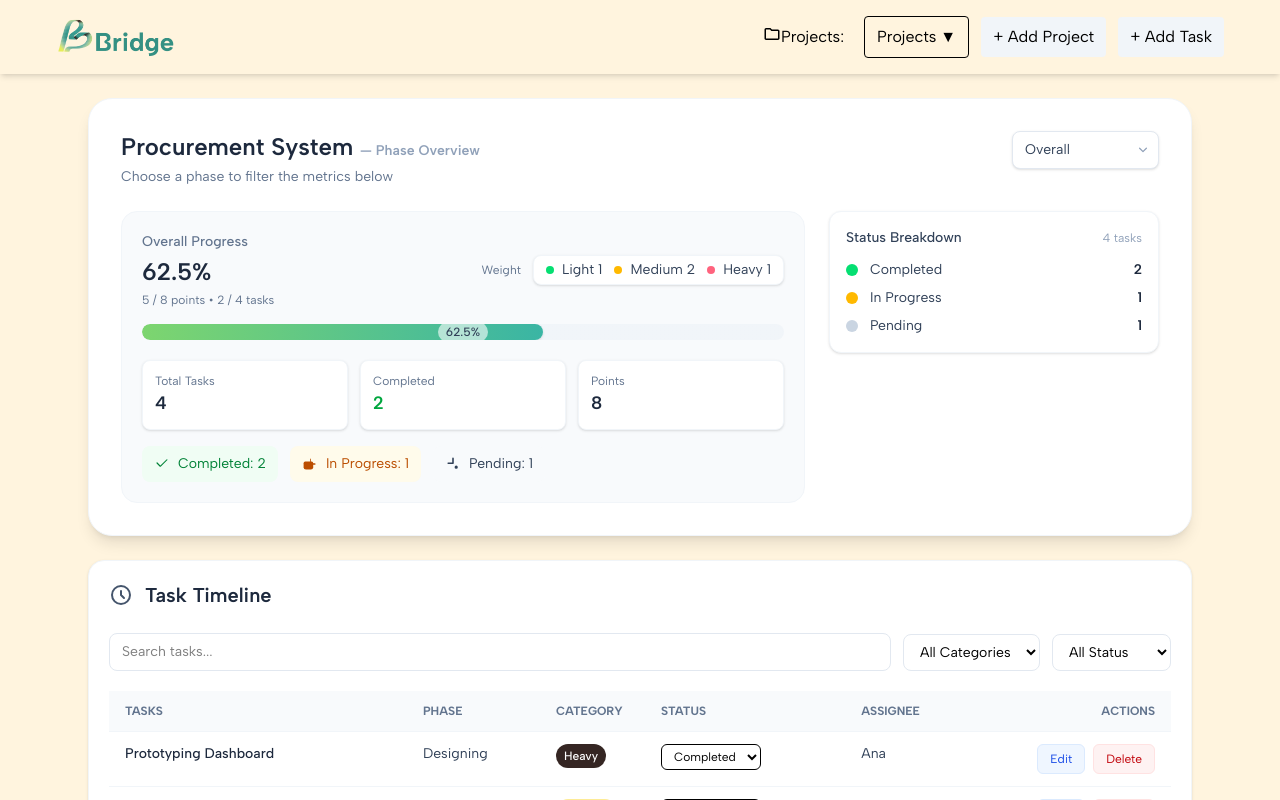
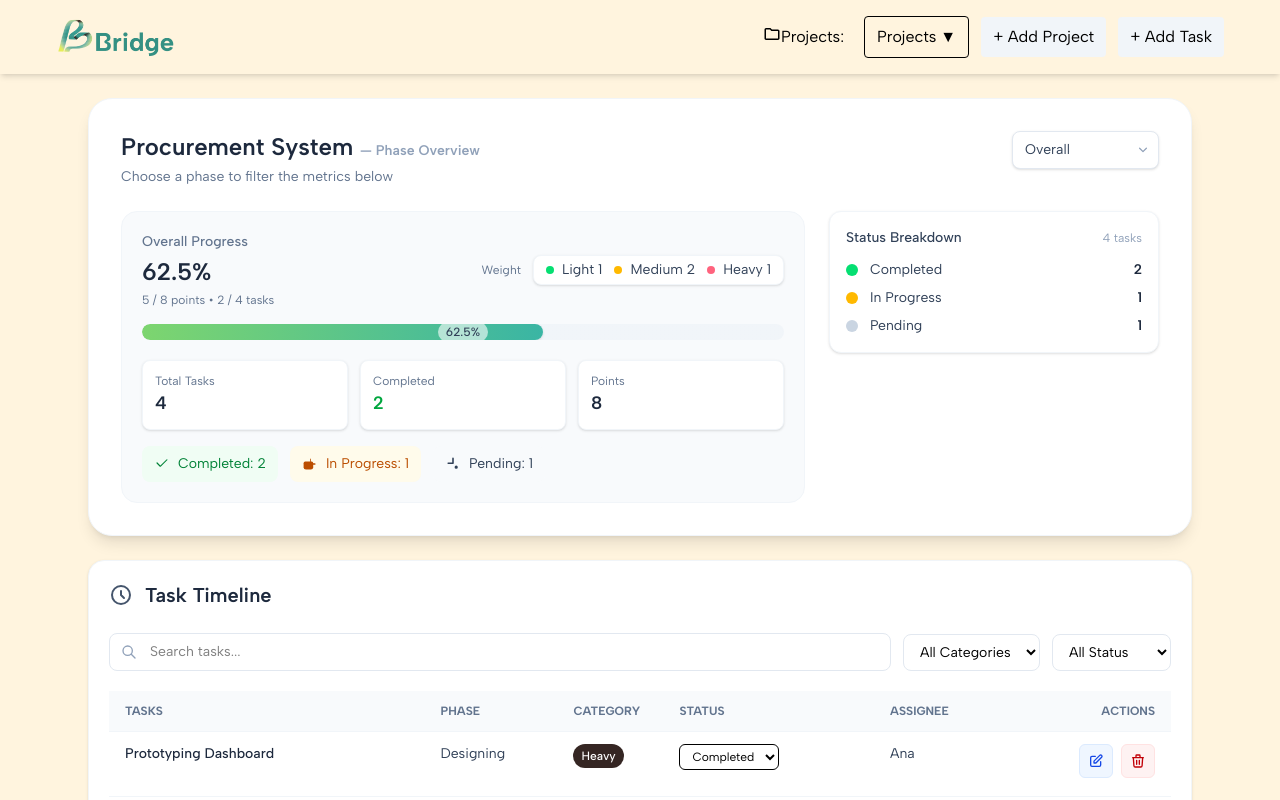
Before and after one commit to Bridge-Digital-Transformations-INTERNS/bridgeTGT, a Vue app: page / in a window 1280 px wide. Shown: the top 800 px of the page. Built offline with nearby package versions, Linux system fonts and the light colour scheme.

Commit message:
added icons for: search task, edit & delete button.

```diff
--- a/src/components/TaskTable.vue
+++ b/src/components/TaskTable.vue
@@ -20,11 +20,18 @@
 
     <!-- Filters -->
     <div class="flex flex-wrap gap-3 items-center mb-5">
-      <input
-        v-model="taskStore.searchQuery"
-        placeholder="Search tasks..."
-        class="flex-1 min-w-[180px] px-3 py-2 border rounded-lg border-slate-200 text-sm focus:outline-none focus:ring-1 focus:ring-slate-300"
-      />
+      <div class="relative flex-1 min-w-[180px]">
+        <div class="absolute inset-y-0 left-0 pl-3 flex items-center pointer-events-none">
+          <svg class="h-4 w-4 text-slate-400" fill="none" stroke="currentColor" viewBox="0 0 24 24">
+            <path stroke-linecap="round" stroke-linejoin="round" stroke-width="2" d="M21 21l-6-6m2-5a7 7 0 11-14 0 7 7 0 0114 0z"></path>
+          </svg>
+        </div>
+        <input
+          v-model="taskStore.searchQuery"
+          placeholder="Search tasks..."
+          class="w-full pl-10 pr-3 py-2 border rounded-lg border-slate-200 text-sm focus:outline-none focus:ring-1 focus:ring-slate-300"
+        />
+      </div>
       <select
         v-model="taskStore.categoryFilter"
         class="px-3 py-2 border rounded-lg border-slate-200 text-sm"
@@ -132,15 +139,21 @@
               <div class="inline-flex items-center gap-2">
                 <button
                   @click="openEdit(t)"
-                  class="px-3 py-1.5 bg-blue-50 text-blue-700 text-xs rounded-md border border-blue-100 hover:bg-blue-100"
+                  class="p-2 bg-blue-50 text-blue-700 rounded-md border border-blue-100 hover:bg-blue-100 transition-colors"
+                  title="Edit task"
                 >
-                  Edit
+                  <svg class="w-4 h-4" fill="none" stroke="currentColor" viewBox="0 0 24 24">
+                    <path stroke-linecap="round" stroke-linejoin="round" stroke-width="2" d="M11 5H6a2 2 0 00-2 2v11a2 2 0 002 2h11a2 2 0 002-2v-5m-1.414-9.414a2 2 0 112.828 2.828L11.828 15H9v-2.828l8.586-8.586z"></path>
+                  </svg>
                 </button>
                 <button
                   @click="askDelete(t)"
-                  class="px-3 py-1.5 bg-red-50 text-red-700 text-xs rounded-md border border-red-100 hover:bg-red-100"
+                  class="p-2 bg-red-50 text-red-700 rounded-md border border-red-100 hover:bg-red-100 transition-colors"
+                  title="Delete task"
                 >
-                  Delete
+                  <svg class="w-4 h-4" fill="none" stroke="currentColor" viewBox="0 0 24 24">
+                    <path stroke-linecap="round" stroke-linejoin="round" stroke-width="2" d="M19 7l-.867 12.142A2 2 0 0116.138 21H7.862a2 2 0 01-1.995-1.858L5 7m5 4v6m4-6v6m1-10V4a1 1 0 00-1-1h-4a1 1 0 00-1 1v3M4 7h16"></path>
+                  </svg>
                 </button>
               </div>
             </td>
```
